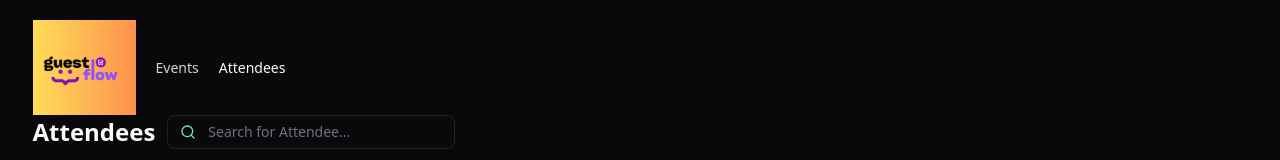
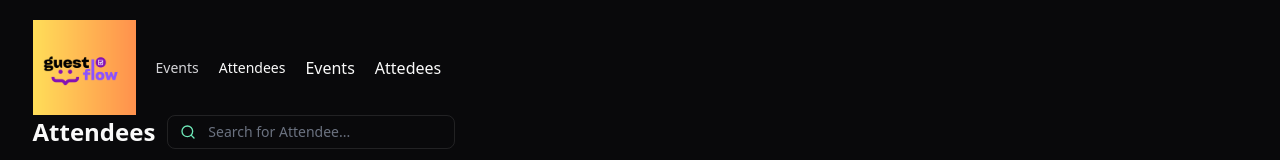
Before and after one commit to olivejoys/guest-flow-web, a React (Vite) app: page / in a window 1280 px wide. Shown: the top 160 px of the page. Built offline with nearby package versions, Linux system fonts and the light colour scheme.

Commit message:
feat: created nav-link-tsx component

```diff
--- a/src/components/header.tsx
+++ b/src/components/header.tsx
@@ -1,5 +1,6 @@
 import React from 'react'
 import GuestFlowIcon from '../assets/GuestFlowIcon.svg'
+import { NavLink } from './nav-link'
 
 export function Header() {
   return(
@@ -8,6 +9,8 @@ export function Header() {
    <nav className="flex items-center gap-5">
       <a href="" className="font-medium text-sm text-zinc-300 ">Events</a>
       <a href="" className="font-medium text-sm text-zinc-50">Attendees</a>
+      <NavLink href=''>Events</NavLink>
+      <NavLink href=''>Attedees</NavLink>
    </nav>
    </div>
   )
--- /dev/null
+++ b/src/components/nav-link.tsx
@@ -0,0 +1,17 @@
+import React from "react"
+import { ComponentProps } from "react"
+
+interface NavLinkProps extends ComponentProps<'a'> {
+   children: string
+   href: string
+}
+
+
+export function NavLink(props: NavLinkProps) {
+   return (
+      <a href={props.href} className="font-medium-sm">
+     {props.children}
+     </a>
+
+   )
+}
```
